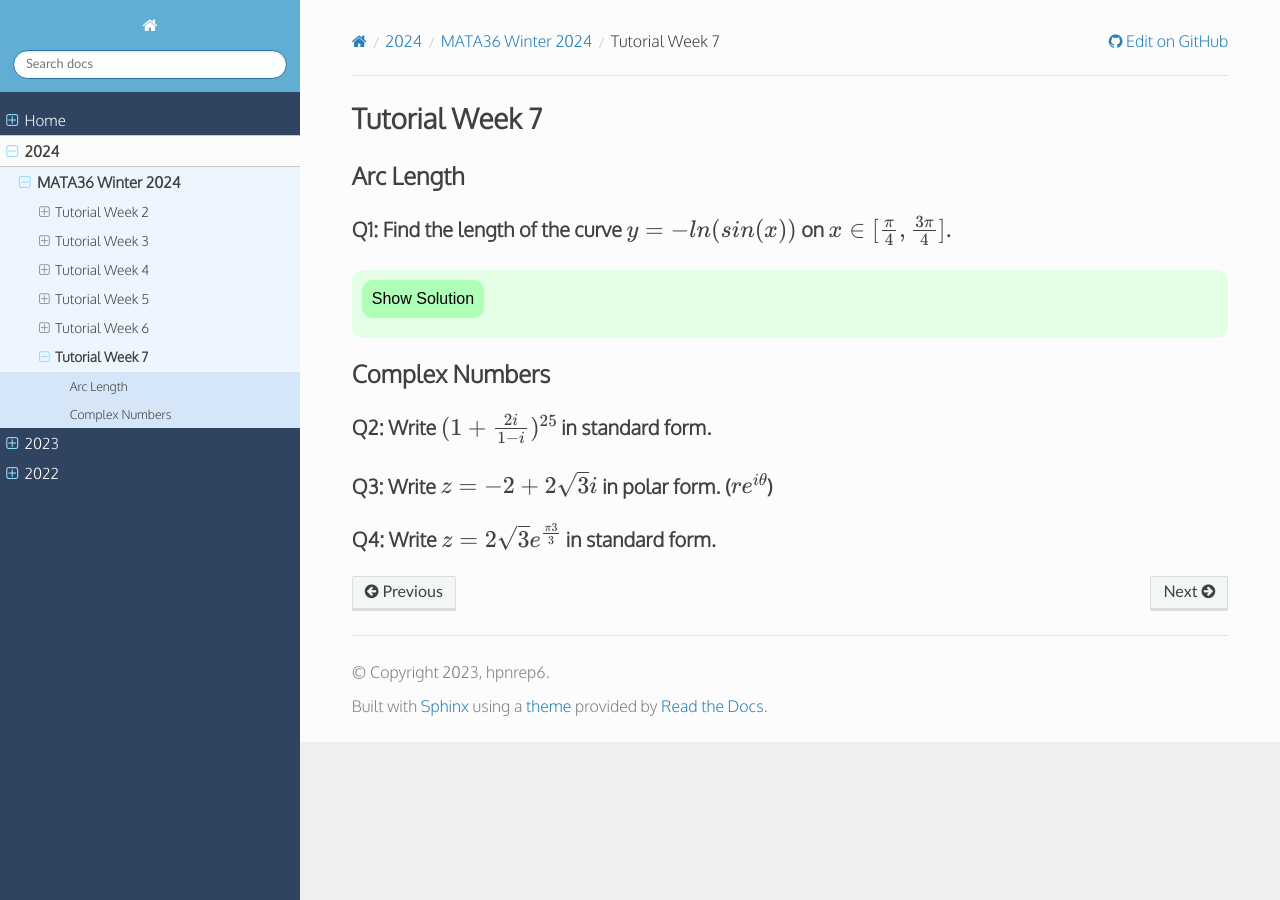
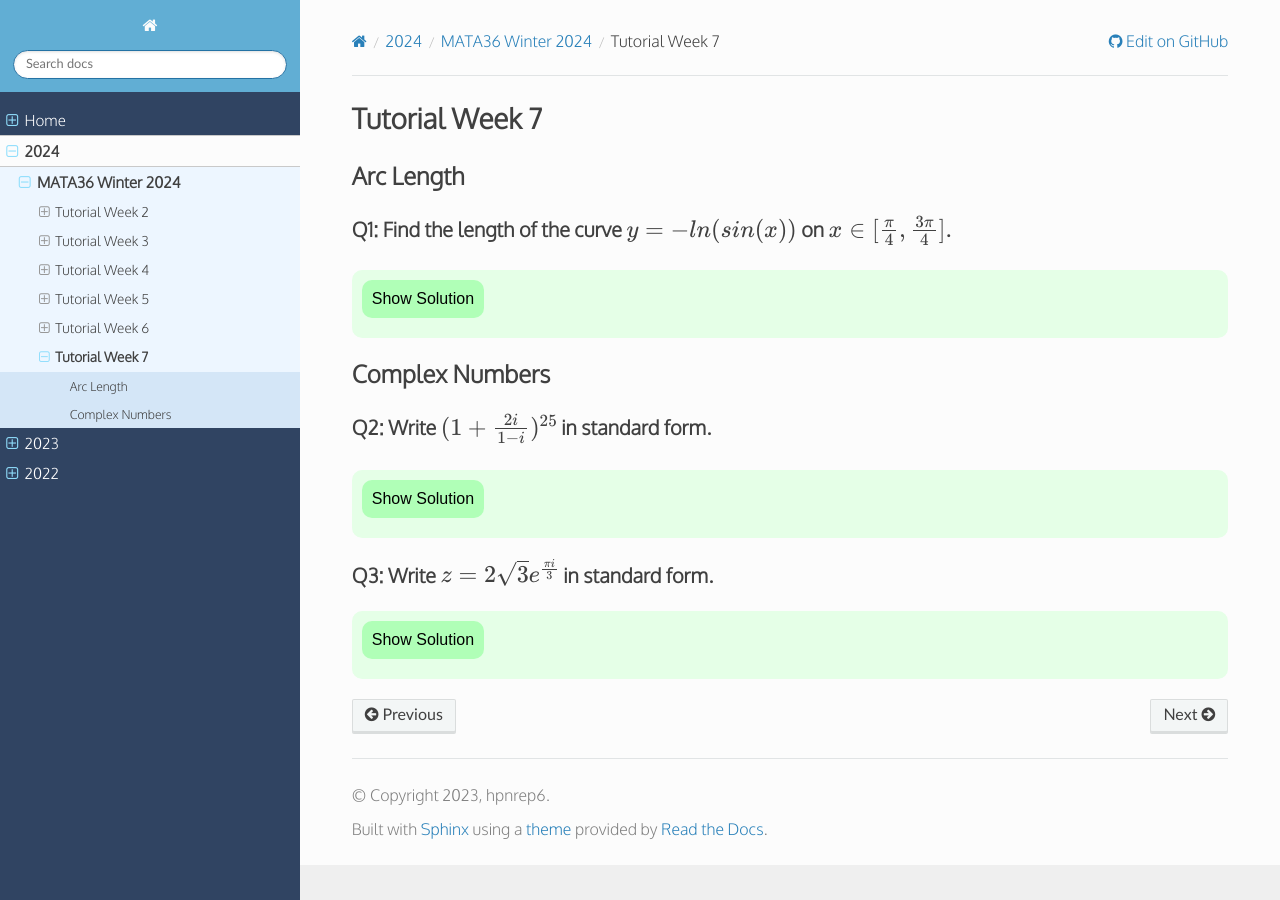
Before and after one commit to hpnrep6/t, a Sphinx documentation site: the page built from source/2024/mata36_winter/tutorial7.rst, in a window 1280 px wide. Built offline with Sphinx 7.4.7 and the Read the Docs theme 2.0.0, drawn with Linux system fonts in a browser that asks for light colours.

Commit message:
Tutorial 7

```diff
--- a/source/2024/mata36_winter/tutorial7.rst
+++ b/source/2024/mata36_winter/tutorial7.rst
@@ -41,12 +41,65 @@
 ---------------
 
 Q2: Write :math:`(1 + \frac{2i}{1 - i})^{25}` in standard form.
-~~~~~~~~~~~~~~~~~~~~~~~~~~~~~~~~~~~~~~~~~~~~~~~~~~~~~~~~~~~~~
+~~~~~~~~~~~~~~~~~~~~~~~~~~~~~~~~~~~~~~~~~~~~~~~~~~~~~~~~~~~~~~~
+
+.. raw:: html
+
+   <div class="answer-container">
+      <button onClick="toggleClicked(this)" class="show-answer-button">Show Solution</button>
+      <div class="answer">
+
+.. math::
+   \begin{aligned}
+   1 + \frac{2i}{1-i} &= 1 + \frac{2i(i+1)}{(i-1)(i+1)} \\
+   &= 1 + \frac{2i^2 + 2i}{1 - i^2} \\
+   &= 1 + \frac{2i - 2}{1 - (-1)} \\
+   &= 1 + \frac{2i - 2}{2} \\
+   &= 1 + -1 + i \\
+   &= i
+   \end{aligned}
+
+.. math::
+   \begin{aligned}
+   (i)^25 &= i(i^2)^23 \\
+   &= i(-1)^23 \\
+   &= i(-1) \\
+   &= -i
+   \end{aligned}
+
+.. raw:: html
+
+        </div>
+    </div>
+
+Q3: Write :math:`z = 2\sqrt{3}e^{\frac{\pi i}{3}}` in standard form.
+~~~~~~~~~~~~~~~~~~~~~~~~~~~~~~~~~~~~~~~~~~~~~~~~~~~~~~~~~~~~~~~~~~~~
+
+.. raw:: html
+
+   <div class="answer-container">
+      <button onClick="toggleClicked(this)" class="show-answer-button">Show Solution</button>
+      <div class="answer">
+
+We're given the polar form of a complex number, that is, in the form of :math:`z = re^{i\theta}`.
+
+So :math:`r = 2\sqrt{3}` and :math:`\theta = -\frac{\pi}{3}`.
+
+Euler's formula gives us :math:`e^{i\theta} = cos\theta + isin\theta`.
+
+It follows that:
+
+.. math::
+   \begin{aligned}
+   z &= re^{i\theta} \\
+   &= 2\sqrt{3}e^{i\frac{-\pi}{3}} \\
+   &= 2\sqrt{3}(cos(-\frac{\pi}{3}) + isin(-\frac{\pi}{3})) \\
+   &= 2\sqrt{3}(\frac{1}{2} + i(-\frac{\sqrt{3}}{2})) \\
+   &= \sqrt{3} - 3i
+   \end{aligned}
 
 
-Q3: Write :math:`z = -2 + 2\sqrt{3}i` in polar form. (:math:`re^{i\theta}`)
-~~~~~~~~~~~~~~~~~~~~~~~~~~~~~~~~~~~~~~~~~~~~~~~~~~~~~~~~~~~~~~~~~~~~~~~~~~~
+.. raw:: html
 
-
-Q4: Write :math:`z = 2\sqrt{3}e^{\frac{\pi3}{3}}` in standard form.
-~~~~~~~~~~~~~~~~~~~~~~~~~~~~~~~~~~~~~~~~~~~~~~~~~~~~~~~~~~~~~~~~~~~
+        </div>
+    </div>
```
